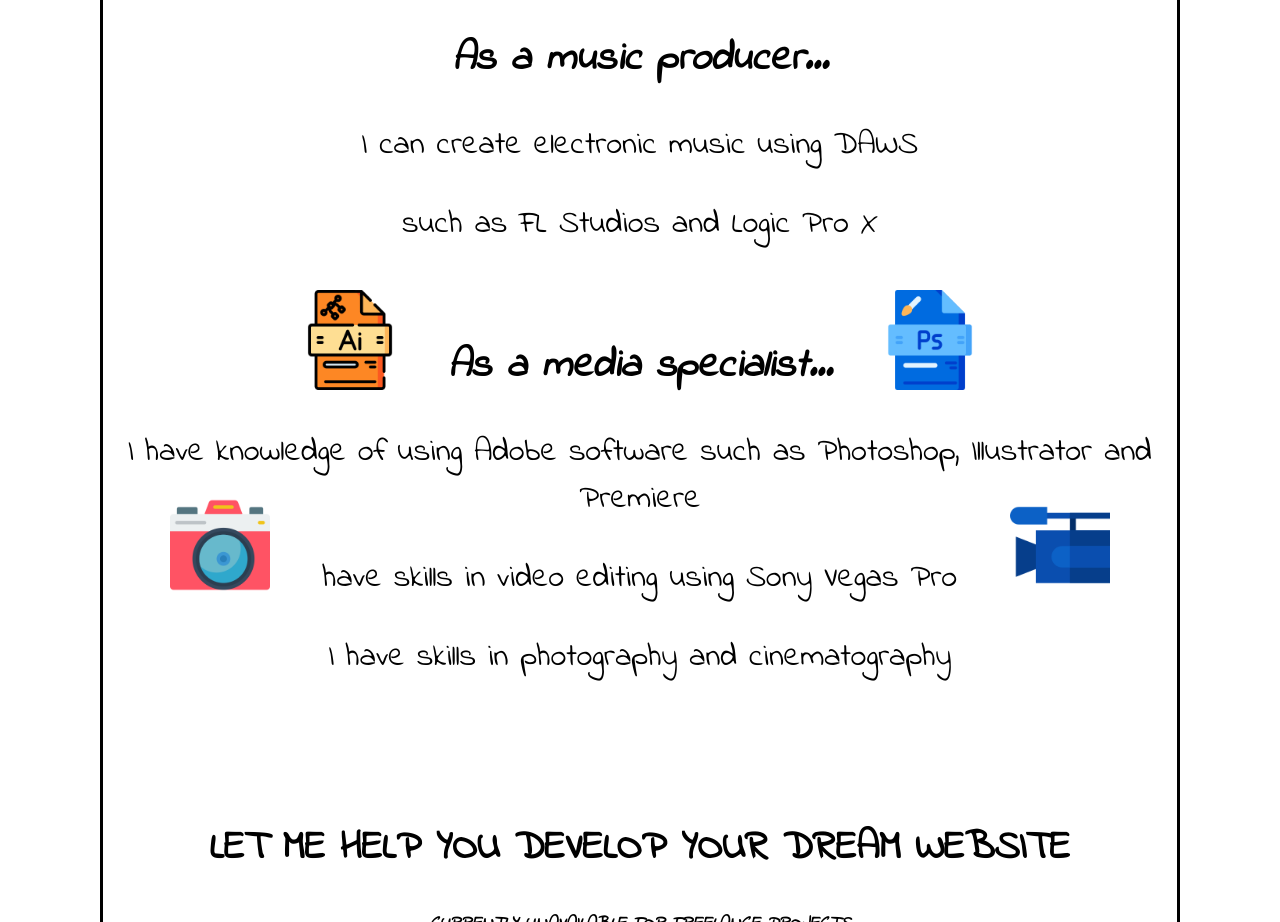
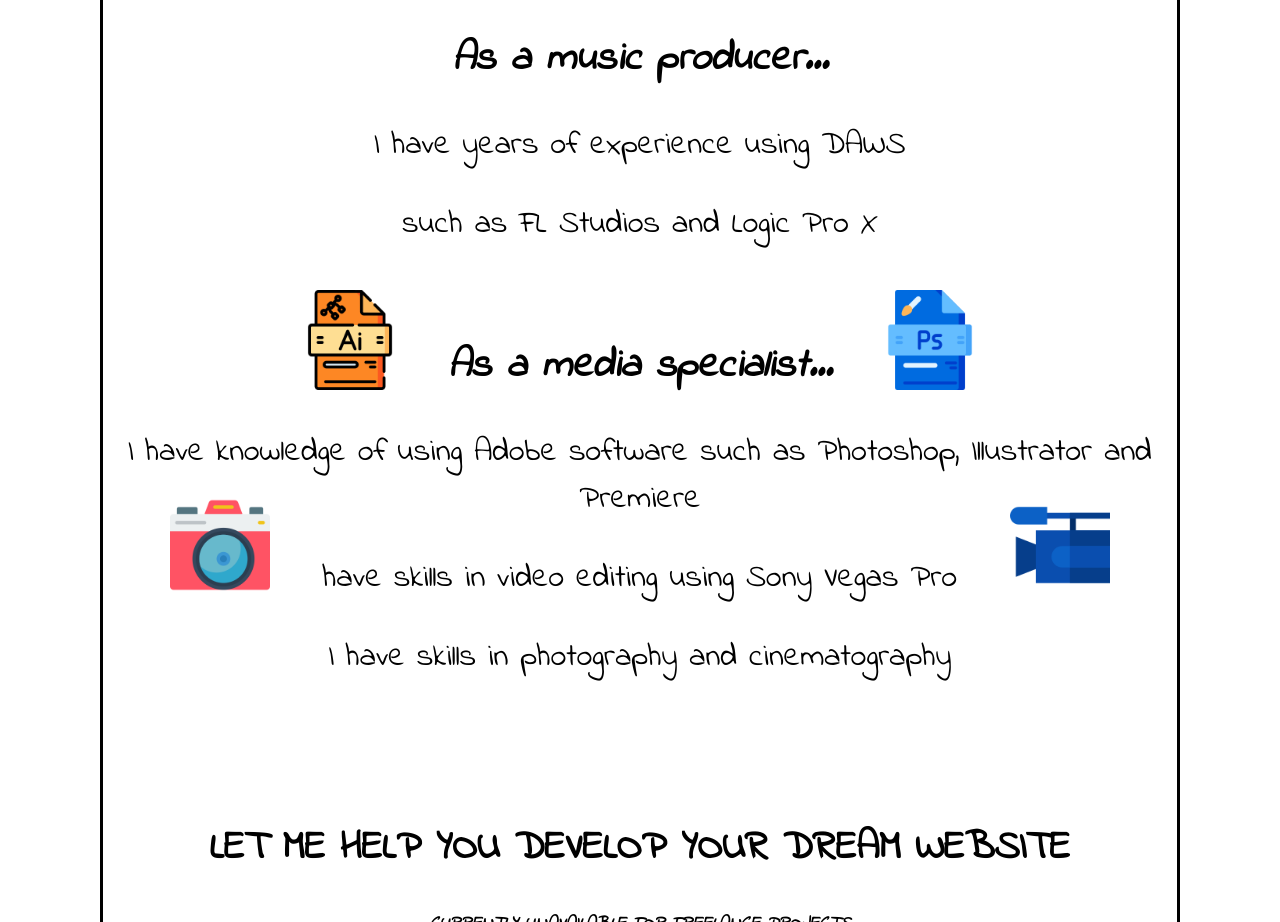
Before and after one commit to tomscdxvi/personal-site-project, a plain HTML site: page index.html in a window 1280 px wide. Shown: the part 1760-2682 px from the top of the page. Drawn offline with Linux system fonts and the light colour scheme.

Commit message:
Update index.html

```diff
--- a/index.html
+++ b/index.html
@@ -46,7 +46,7 @@
             <p>JAVASCRIPT, PHP, BOOTSTRAP 4 and jQUERY</p>
 <br>
         <h2><strong><em>As a music producer...</em></strong></h2>
-            <p>I can create electronic music using DAWS </p>
+            <p>I have years of experience using DAWS </p>
             <p>such as FL Studios and Logic Pro X</p>
 <br>
         <h2><strong><em>As a media specialist...</em></strong></h2>
```
